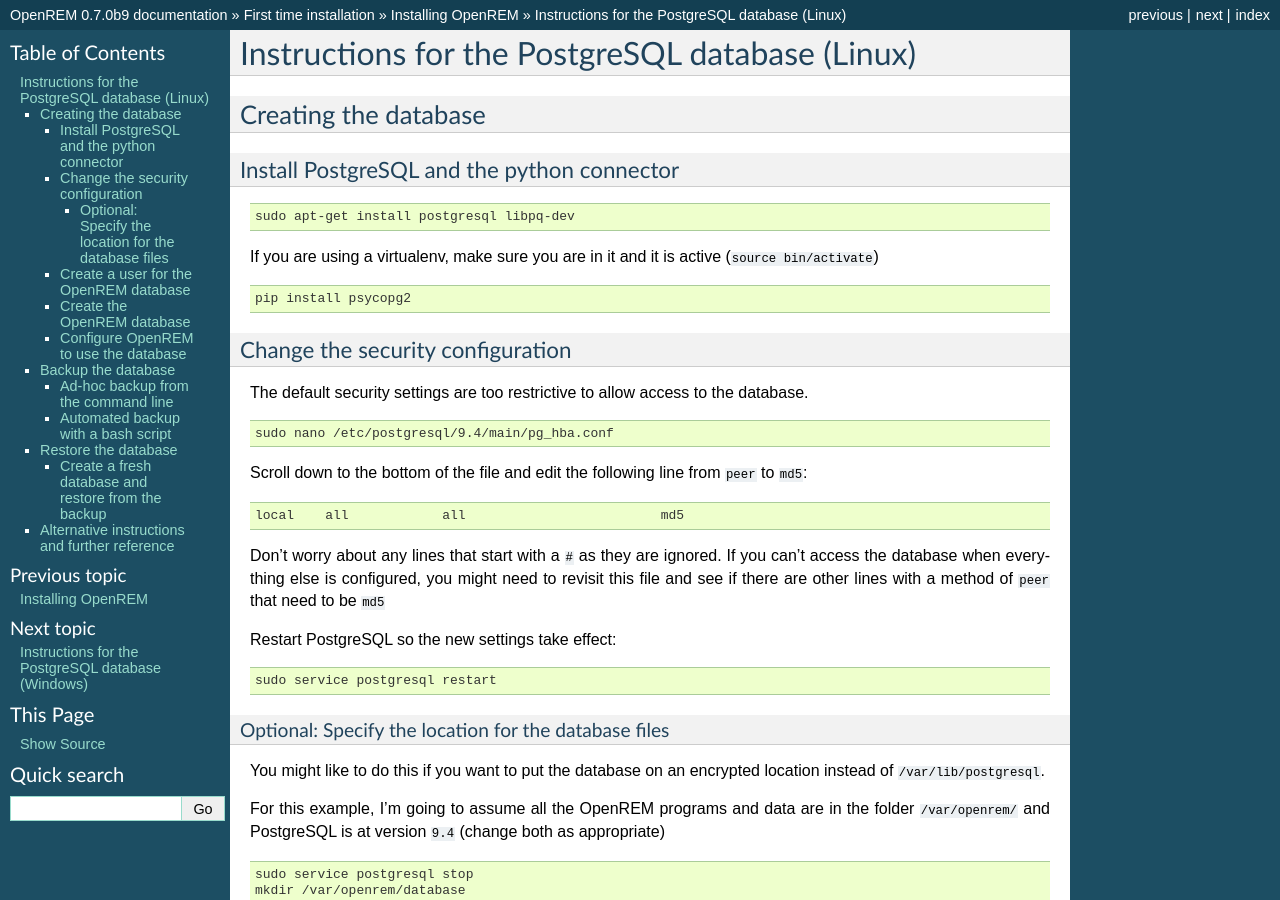
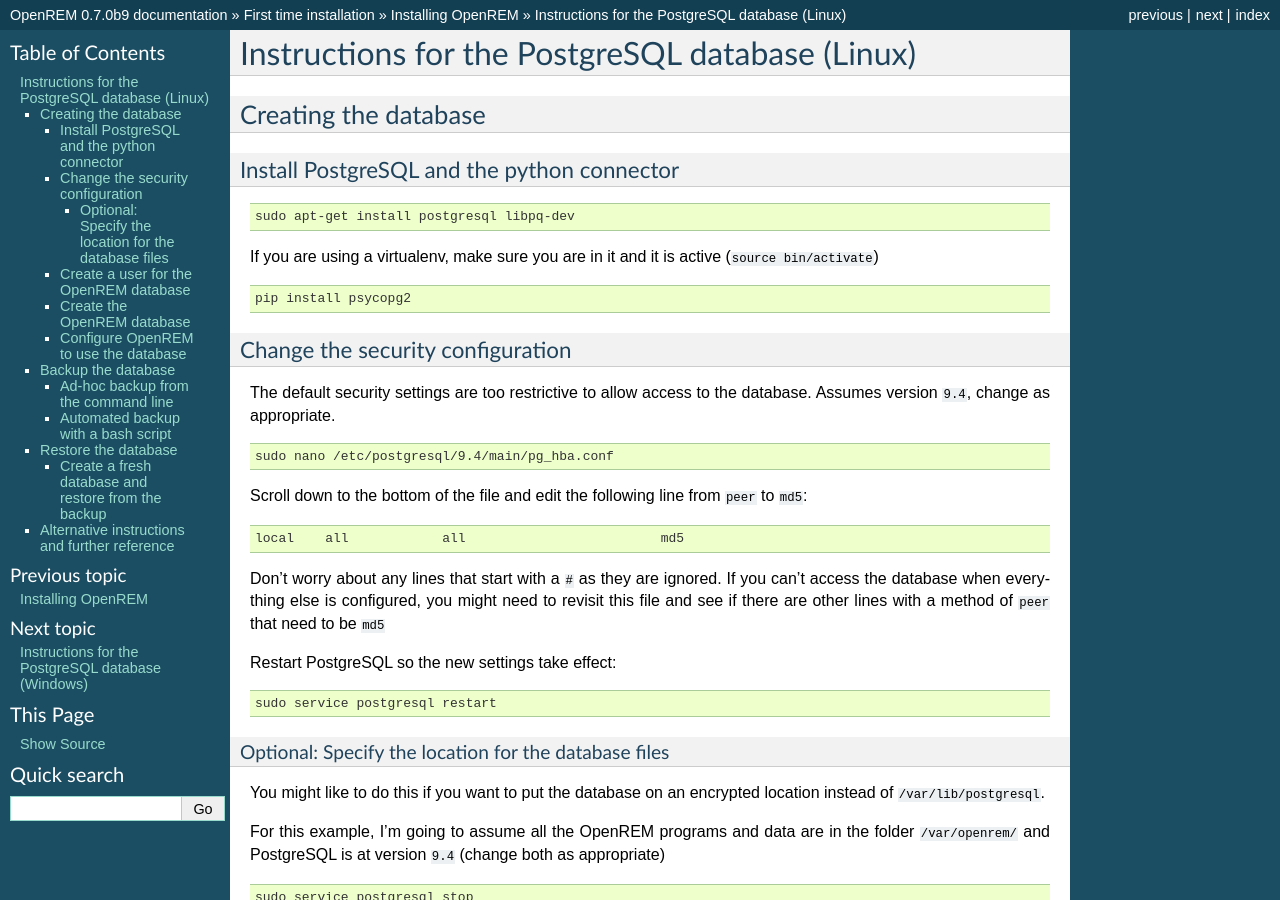
Before and after one commit to ckswilliams/modOpenREM, a Sphinx documentation site: the page built from docs/postgresql.rst, in a window 1280 px wide and 900 px high. Built offline with Sphinx 7.4.7, drawn with Linux system fonts in a browser that asks for light colours.

Commit message:
Minor change to postgres docs

```diff
--- a/docs/postgresql.rst
+++ b/docs/postgresql.rst
@@ -24,7 +24,8 @@
 Change the security configuration
 =================================
 
-The default security settings are too restrictive to allow access to the database.
+The default security settings are too restrictive to allow access to the database. Assumes version ``9.4``, change as
+appropriate.
 
 
 .. sourcecode:: console
```
